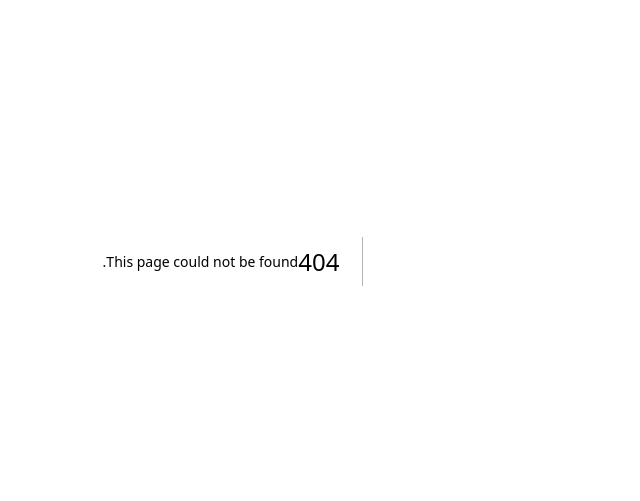
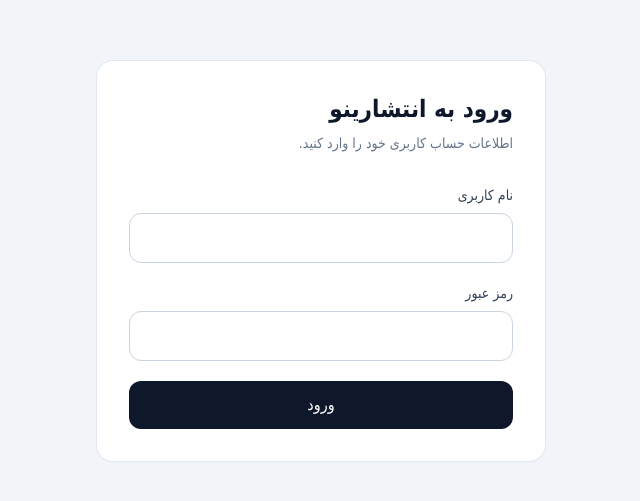
Before and after one commit to m-h-adib/Entesharino.Frontend, a Next.js app: page /login in a window 1280 px wide. Before the commit this address had no page. Shown: the part 139-640 px from the top of the page, without its empty margins (439-1079 px from the left). Built offline with nearby package versions, Linux system fonts and the light colour scheme.

Commit message:
Add login page

```diff
--- /dev/null
+++ b/app/login/page.tsx
@@ -0,0 +1,101 @@
+"use client";
+
+import { FormEvent, useState } from "react";
+import { useRouter } from "next/navigation";
+import { api } from "@/lib/api/client";
+import { auth } from "@/lib/auth";
+
+export default function LoginPage() {
+  const router = useRouter();
+  const [username, setUsername] = useState("");
+  const [password, setPassword] = useState("");
+  const [error, setError] = useState("");
+  const [loading, setLoading] = useState(false);
+
+  async function handleSubmit(event: FormEvent<HTMLFormElement>) {
+    event.preventDefault();
+    setError("");
+    setLoading(true);
+
+    try {
+      const result = await api.post<{
+        data?: { token?: string; accessToken?: string };
+        token?: string;
+        accessToken?: string;
+      }>("/api/auth/login", { username, password });
+
+      const token =
+        result.data?.token ??
+        result.data?.accessToken ??
+        result.token ??
+        result.accessToken;
+
+      if (!token) {
+        throw new Error("توکن ورود از سرور دریافت نشد.");
+      }
+
+      auth.setToken(token);
+      router.replace("/dashboard");
+    } catch (e) {
+      setError(e instanceof Error ? e.message : "ورود انجام نشد.");
+    } finally {
+      setLoading(false);
+    }
+  }
+
+  return (
+    <main className="flex min-h-screen items-center justify-center bg-slate-100 p-6">
+      <div className="w-full max-w-md rounded-2xl bg-white p-8 shadow-sm ring-1 ring-slate-200">
+        <div className="mb-8">
+          <h1 className="text-2xl font-bold text-slate-900">ورود به انتشارینو</h1>
+          <p className="mt-2 text-sm text-slate-500">
+            اطلاعات حساب کاربری خود را وارد کنید.
+          </p>
+        </div>
+
+        <form onSubmit={handleSubmit} className="space-y-5">
+          <div>
+            <label className="mb-2 block text-sm font-medium text-slate-700">
+              نام کاربری
+            </label>
+            <input
+              value={username}
+              onChange={(e) => setUsername(e.target.value)}
+              required
+              autoComplete="username"
+              className="w-full rounded-xl border border-slate-300 px-4 py-3 outline-none transition focus:border-slate-500 focus:ring-2 focus:ring-slate-200"
+            />
+          </div>
+
+          <div>
+            <label className="mb-2 block text-sm font-medium text-slate-700">
+              رمز عبور
+            </label>
+            <input
+              type="password"
+              value={password}
+              onChange={(e) => setPassword(e.target.value)}
+              required
+              autoComplete="current-password"
+              className="w-full rounded-xl border border-slate-300 px-4 py-3 outline-none transition focus:border-slate-500 focus:ring-2 focus:ring-slate-200"
+            />
+          </div>
+
+          {error && (
+            <div className="rounded-xl bg-red-50 px-4 py-3 text-sm text-red-700">
+              {error}
+            </div>
+          )}
+
+          <button
+            type="submit"
+            disabled={loading}
+            className="w-full rounded-xl bg-slate-900 px-4 py-3 font-medium text-white transition hover:bg-slate-800 disabled:cursor-not-allowed disabled:opacity-60"
+          >
+            {loading ? "در حال ورود..." : "ورود"}
+          </button>
+        </form>
+      </div>
+    </main>
+  );
+}
```
